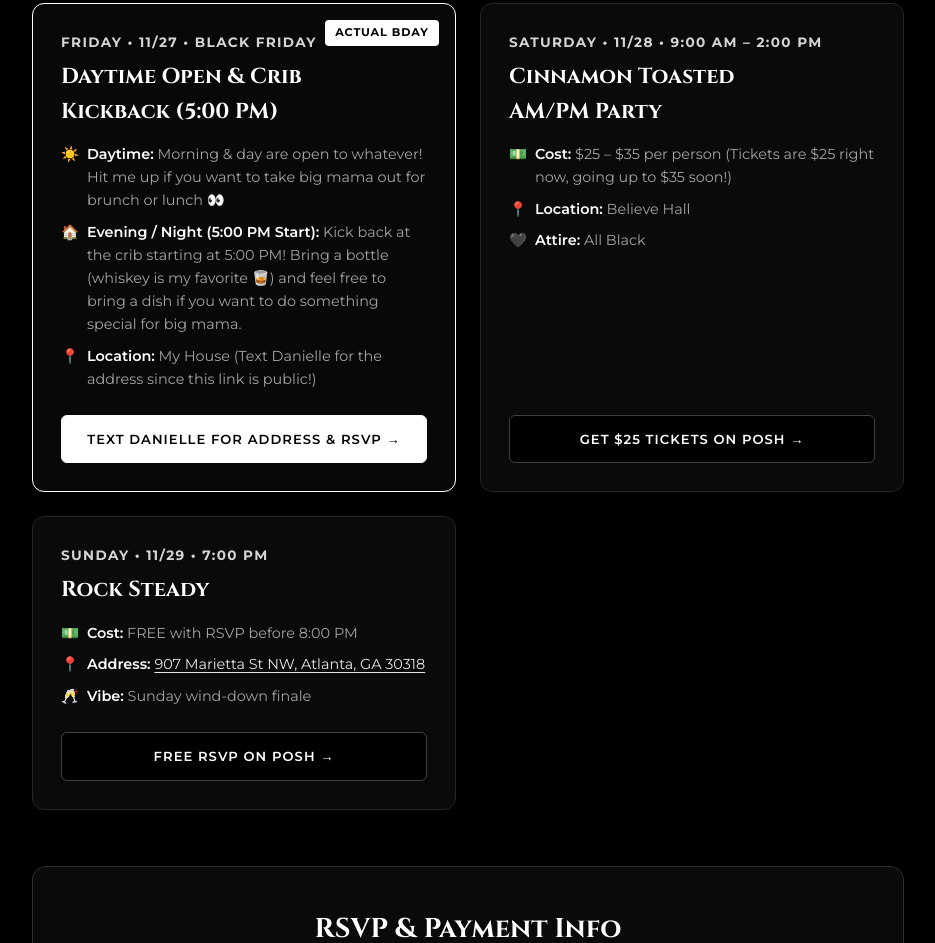
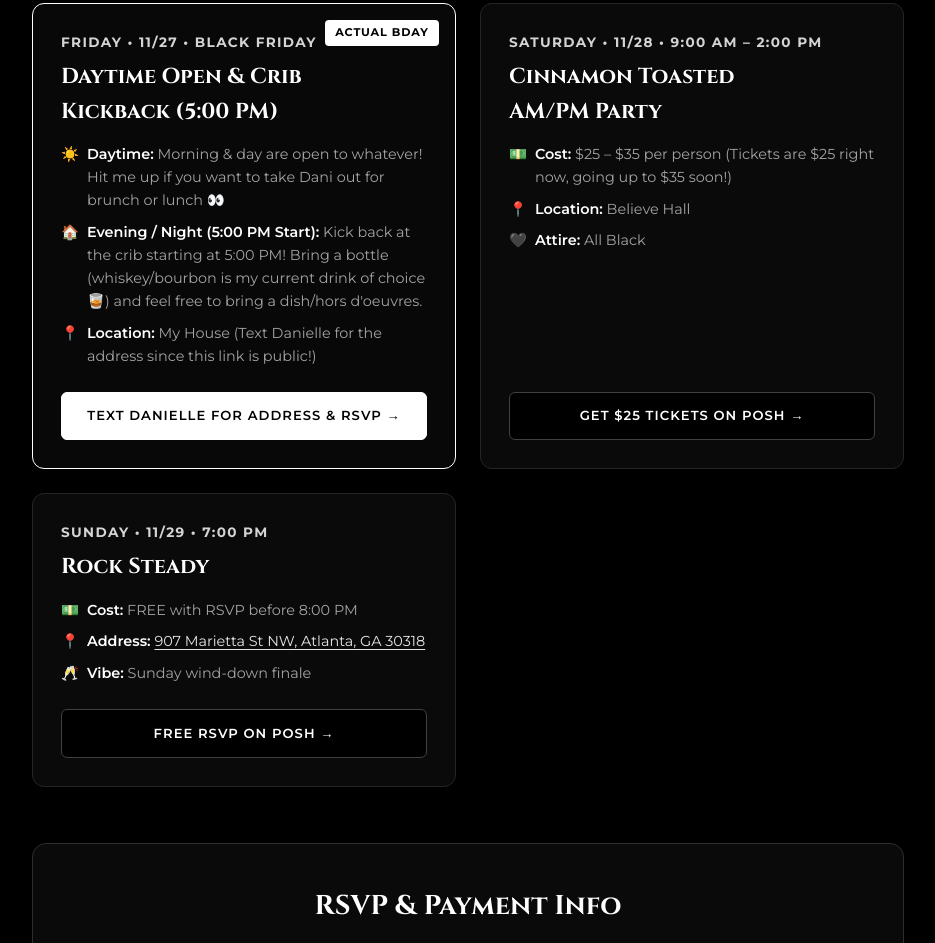
Before and after one commit to danielletsmith22/Dani-black-friday-bday, a plain HTML site: page index.html in a window 1280 px wide. Shown: the part 1141-2084 px from the top of the page, without its empty margins (172-1107 px from the left). Drawn offline with Linux system fonts and the light colour scheme.

Commit message:
Modify event details in index.html
Updated event details for Daytime and Evening/Night activities.

```diff
--- a/index.html
+++ b/index.html
@@ -401,8 +401,8 @@
           <div class="event-date">Friday • 11/27 • Black Friday</div>
           <h3 class="event-title">Daytime Open &amp; Crib Kickback (5:00 PM)</h3>
           <ul class="event-details">
-            <li><span>☀️</span> <span><strong>Daytime:</strong> Morning &amp; day are open to whatever! Hit me up if you want to take big mama out for brunch or lunch 👀</span></li>
-            <li><span>🏠</span> <span><strong>Evening / Night (5:00 PM Start):</strong> Kick back at the crib starting at 5:00 PM! Bring a bottle (whiskey is my favorite 🥃) and feel free to bring a dish if you want to do something special for big mama.</span></li>
+            <li><span>☀️</span> <span><strong>Daytime:</strong> Morning &amp; day are open to whatever! Hit me up if you want to take Dani out for brunch or lunch 👀</span></li>
+            <li><span>🏠</span> <span><strong>Evening / Night (5:00 PM Start):</strong> Kick back at the crib starting at 5:00 PM! Bring a bottle (whiskey/bourbon is my current drink of choice  🥃) and feel free to bring a dish/hors d'oeuvres.</span></li>
             <li><span>📍</span> <span><strong>Location:</strong> My House (Text Danielle for the address since this link is public!)</span></li>
           </ul>
         </div>
```
